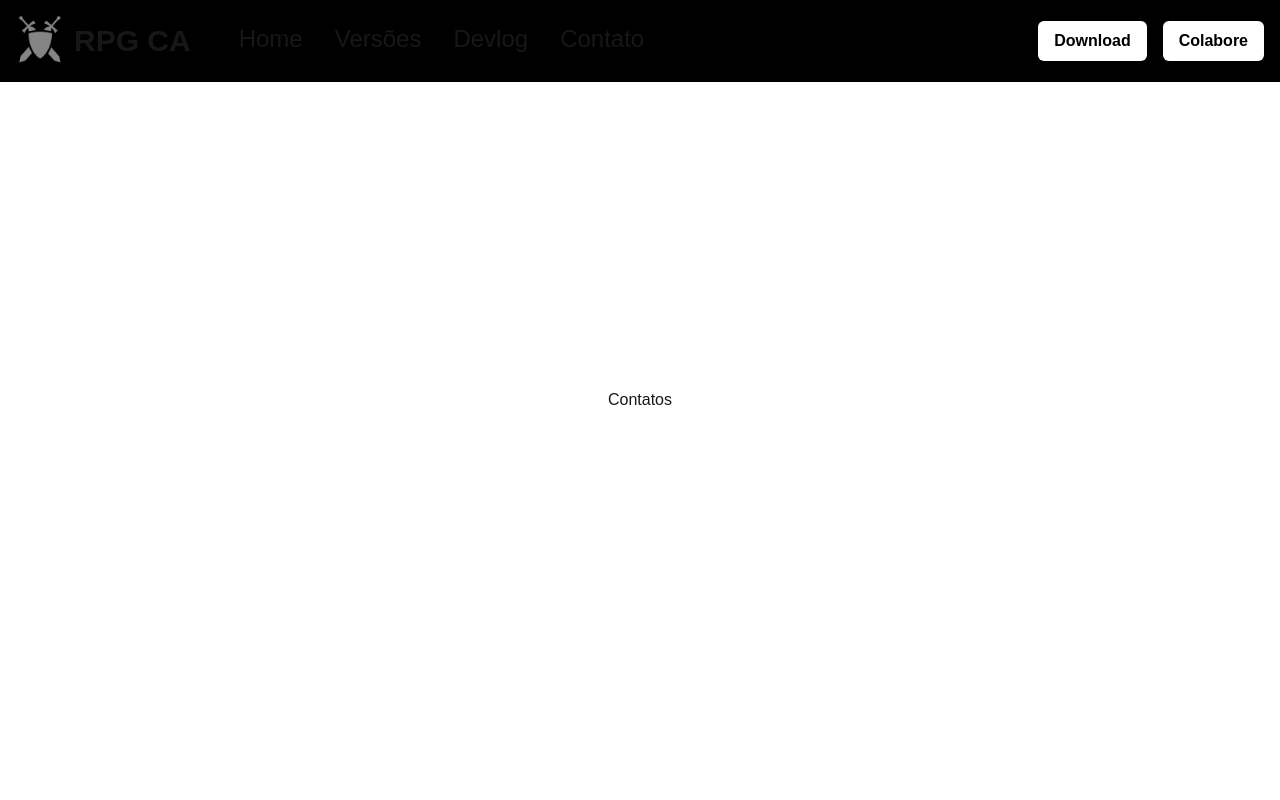
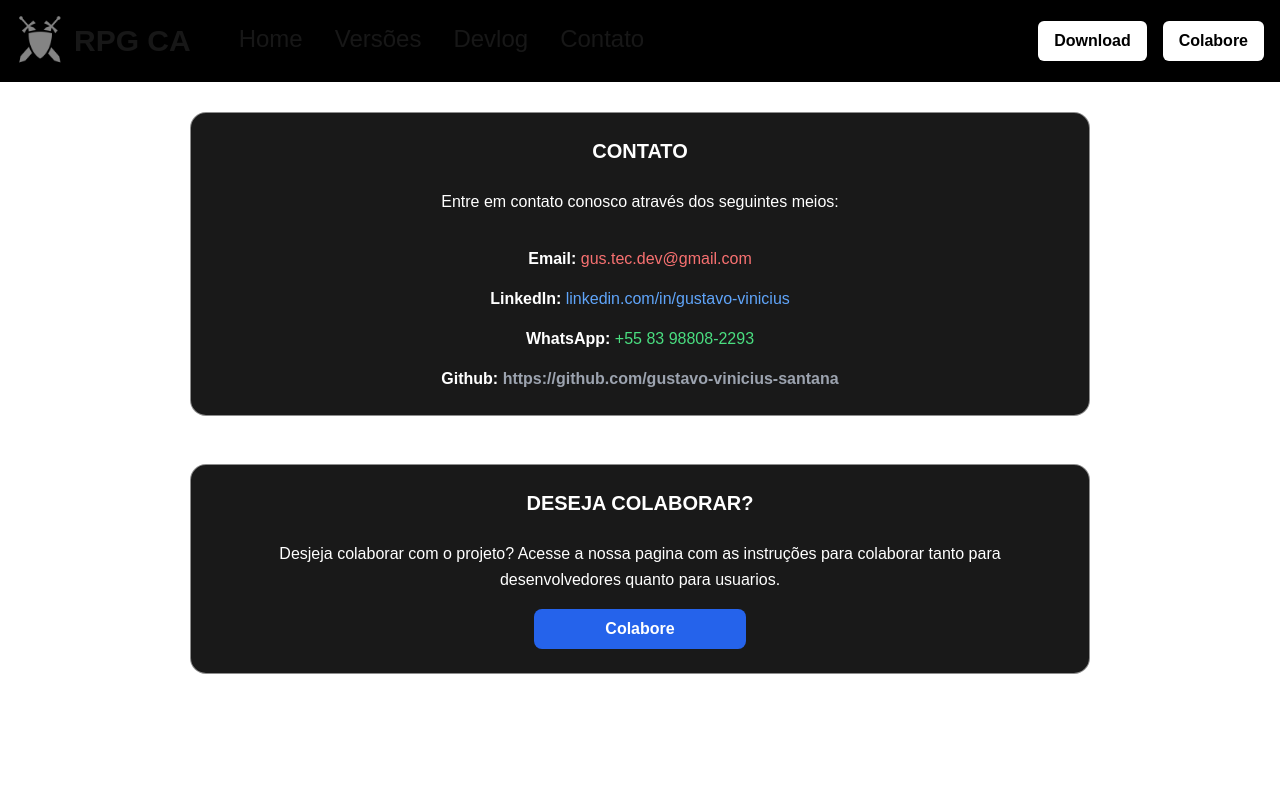
Before and after one commit to Gustavo-Vinicius-Santana/rpg-ca-landing-page, a Next.js app: page /pages/contact in a window 1280 px wide. Shown: the top 800 px of the page. Built offline with nearby package versions, Linux system fonts and the light colour scheme.

Commit message:
[feature - ui - complet] (criando pagina de contatos) Criando pagina de contatos do site

```diff
--- a/src/app/pages/contact/page.tsx
+++ b/src/app/pages/contact/page.tsx
@@ -1,7 +1,46 @@
+import Link from "next/link";
+
 export default function Contact() {
     return (
-      <div className="flex items-center justify-center h-screen">
-        <h1>Contatos</h1>
+      <div className="mt-28 h-screen px-4">
+        {/* Seção de Contato */}
+        <div className="flex flex-col items-center justify-center gap-12">
+          <div className="bg-black/90 flex flex-col justify-center w-full max-w-[900px] border border-white/50 rounded-2xl p-6 shadow-lg shadow-white/10">
+            <h1 className="text-white text-center font-semibold text-xl mb-2">CONTATO</h1>
+            <p className="text-white text-center text-base leading-relaxed p-4">
+              Entre em contato conosco através dos seguintes meios:
+            </p>
+
+            {/* Informações de Contato */}
+            <div className="flex flex-col items-center gap-4 mt-4 text-white">
+              <p>
+                <strong>Email:</strong> <a href="mailto:gus.tec.dev@gmail.com" target="_blank" className="text-red-400 hover:underline">gus.tec.dev@gmail.com</a>
+              </p>
+              <p>
+                <strong>LinkedIn:</strong> <a href="https://www.linkedin.com/in/gustavo-vinicius-596005276/" target="_blank" className="text-blue-400 hover:underline">linkedin.com/in/gustavo-vinicius</a>
+              </p>
+              <p>
+                <strong>WhatsApp:</strong> <a href="https://wa.me/5583988082293" target="_blank" className="text-green-400 hover:underline">+55 83 98808-2293</a>
+              </p>
+              <p>
+                <strong>Github: <a href="https://github.com/gustavo-vinicius-santana" target="_blank" className="text-gray-400 hover:underline">https://github.com/gustavo-vinicius-santana</a></strong>
+              </p>
+            </div>
+          </div>
+
+          <div className="bg-black/90 flex flex-col justify-center w-full max-w-[900px] border border-white/50 rounded-2xl p-6 shadow-lg shadow-white/10">
+            <h1 className="text-white text-center font-semibold text-xl mb-2">DESEJA COLABORAR?</h1>
+            <p className="text-white text-center text-base leading-relaxed p-4">
+              Desjeja colaborar com o projeto? Acesse a nossa pagina com as instruções para colaborar tanto para desenvolvedores quanto para usuarios.
+            </p>
+
+            <Link className="w-full flex items-center justify-center" href={"/pages/collaborate"} >
+              <button className="w-1/4 bg-blue-600 hover:bg-blue-700 text-white font-bold py-2 px-4 rounded-lg transition-colors">
+                Colabore
+              </button>
+            </Link>
+          </div>
+        </div>
       </div>
     );
   }
```
